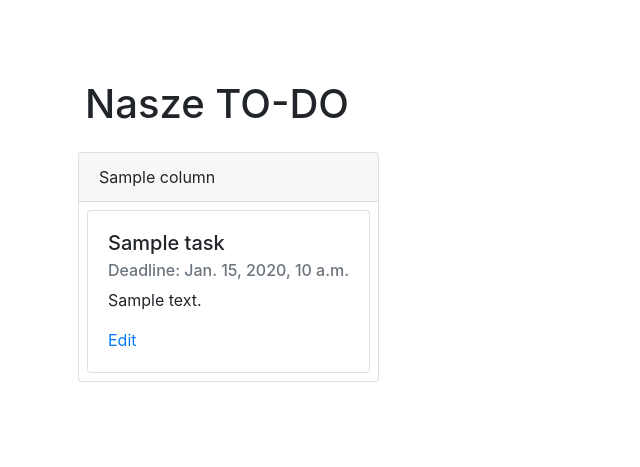
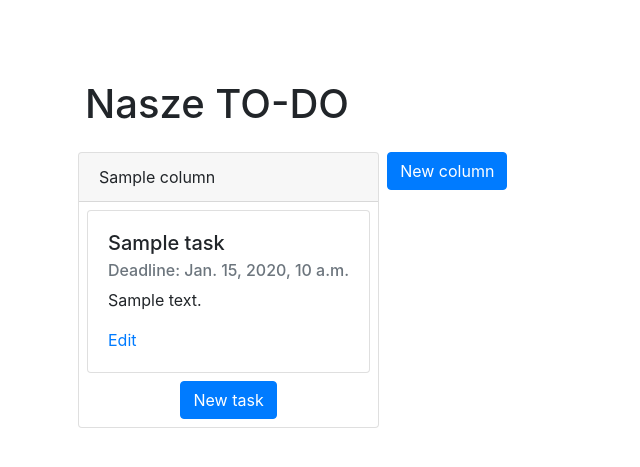
Before and after one commit to alex-zaplik/moj_todo, a Django app: page /todo_app/1/ in a window 1280 px wide. Shown: the top 467 px of the page, without its empty margins (0-640 px from the left). Run offline with Django 3.2, Linux system fonts and the light colour scheme; tables that the repository leaves empty hold one stand-in row (values such as "Sample post"); some libraries are stand-ins or nearby versions.

Commit message:
Added new task/column/table buttons

```diff
--- a/todo_app/templates/todo_app/table.html
+++ b/todo_app/templates/todo_app/table.html
@@ -24,10 +24,9 @@
             <div class="card-header">
               {{ col.name }}
             </div>
-            <div class="card-body p-2">
-              {% for task in task_list %}
-              {% if task.column == col %}
-              <div class="card {% if not forloop.last %}mb-2{% endif %}">
+            <div class="card-body text-center p-2">
+              {% for task in col.task_set.all %}
+              <div class="card text-left {% if forloop.last %}mb-0{% else %}mb-2{% endif %}">
                 <div class="card-body">
                   <h5 class="card-title">{{ task.name }}</h5>
                   <h6 class="card-subtitle mb-2 {% if task.is_near_to_deadline %}text-danger{% else %}text-muted{% endif %}">Deadline: {{ task.deadline }}</h6>
@@ -37,11 +36,14 @@
                   {% if not forloop.parentloop.last %}<a href="#" class="card-link ml-2">Move right</a>{% endif %}
                 </div>
               </div>
-              {% endif %}
               {% endfor %}
+              <a href="#" class="btn btn-primary mx-auto mt-2">New task</a>
             </div>
           </div>
           {% endfor %}
+          <div>
+            <a href="#" class="btn btn-primary">New column</a>
+          </div>
         </div>
       </div>
     </div>
```
Also changed, not shown: todo_app/templates/todo_app/tables.html (+5 -2 lines).
